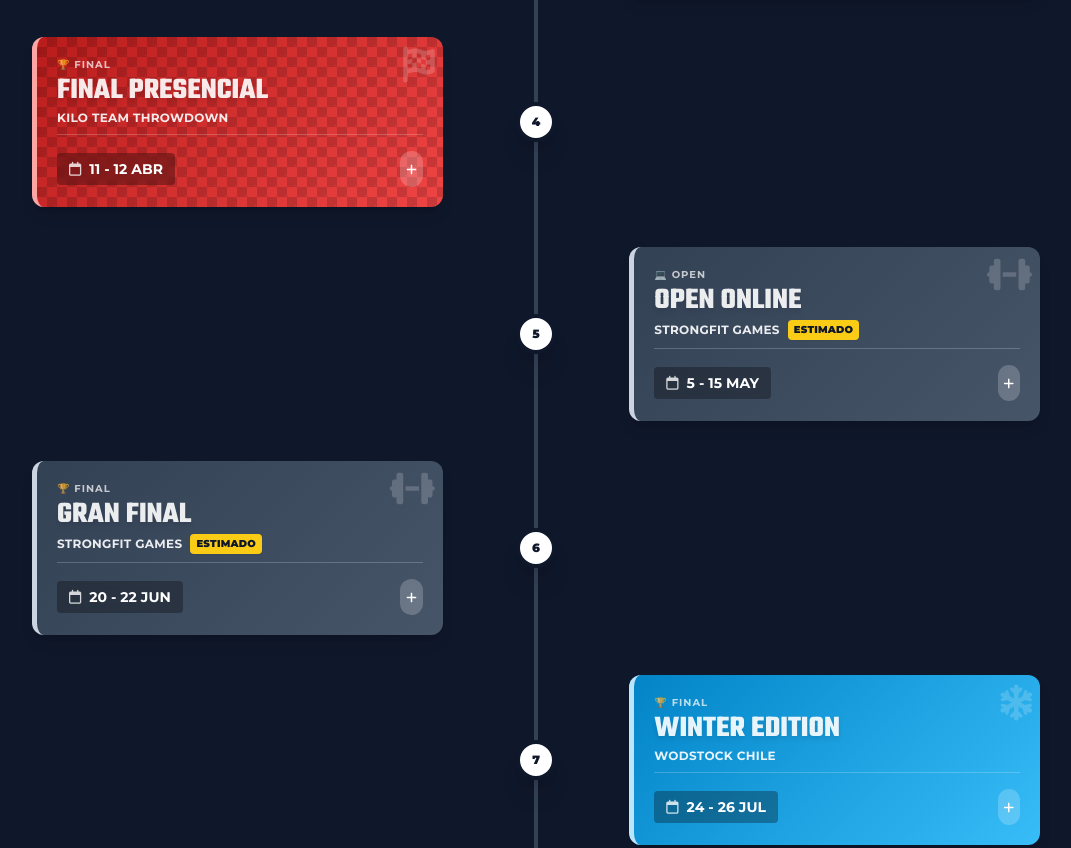
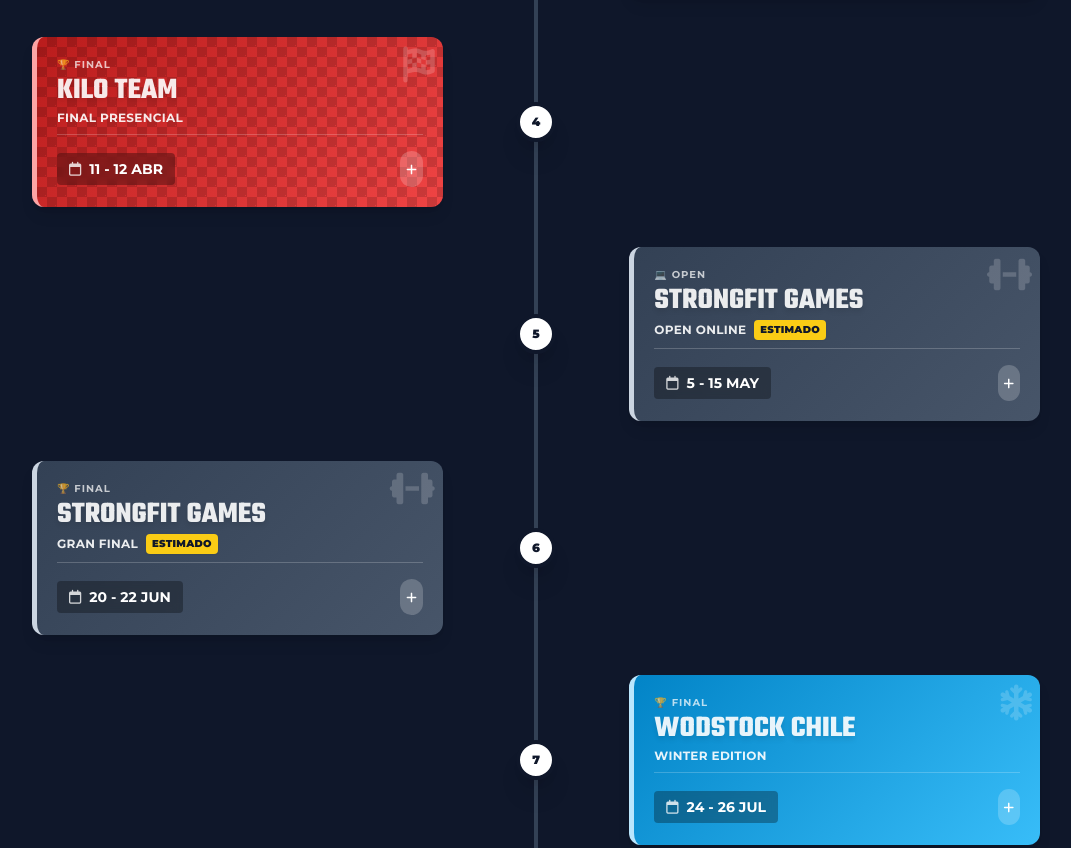
Before and after one commit to Dirkaudaz02/Competencias-CrossFit-2026, a plain HTML site: page index.html in a window 1280 px wide. Shown: the part 818-1666 px from the top of the page, without its empty margins (104-1175 px from the left). Drawn offline with nearby package versions, Linux system fonts and the light colour scheme.

Commit message:
Update index.html

```diff
--- a/index.html
+++ b/index.html
@@ -266,8 +266,8 @@
         const events = [
             {
                 id: 1,
-                org: "Kilo Team Throwdown",
-                title: "Inicio Inscripciones",
+                org: "Apertura Inscripciones",
+                title: "Kilo Team",
                 dateStart: new Date(2026, 1, 4),
                 dateEnd: new Date(2026, 1, 4),
                 type: "inscripcion",
@@ -281,8 +281,8 @@
             },
             {
                 id: 2,
-                org: "Wodstock Chile",
-                title: "Open Clasificatorio",
+                org: "Open Clasificatorio",
+                title: "Wodstock Chile",
                 dateStart: new Date(2026, 1, 26),
                 dateEnd: new Date(2026, 2, 16),
                 type: "open",
@@ -311,8 +311,8 @@
             },
             {
                 id: 4,
-                org: "Kilo Team Throwdown",
-                title: "FINAL PRESENCIAL",
+                org: "FINAL PRESENCIAL",
+                title: "Kilo Team",
                 dateStart: new Date(2026, 3, 11),
                 dateEnd: new Date(2026, 3, 12),
                 type: "final",
@@ -326,8 +326,8 @@
             },
             {
                 id: 5,
-                org: "Strongfit Games",
-                title: "Open Online",
+                org: "Open Online",
+                title: "Strongfit Games",
                 dateStart: new Date(2026, 4, 5),
                 dateEnd: new Date(2026, 4, 15),
                 type: "open",
@@ -341,8 +341,8 @@
             },
             {
                 id: 6,
-                org: "Strongfit Games",
-                title: "GRAN FINAL",
+                org: "GRAN FINAL",
+                title: "Strongfit Games",
                 dateStart: new Date(2026, 5, 20),
                 dateEnd: new Date(2026, 5, 22),
                 type: "final",
@@ -356,8 +356,8 @@
             },
             {
                 id: 7,
-                org: "Wodstock Chile",
-                title: "WINTER EDITION",
+                org: "WINTER EDITION",
+                title: "Wodstock Chile",
                 dateStart: new Date(2026, 6, 24),
                 dateEnd: new Date(2026, 6, 26),
                 type: "final",
@@ -553,7 +553,7 @@
                 dayEvents.forEach(evt => {
                     const cfg = getBrandConfig(evt.brand);
                     eventHtml += `<div onclick="openModal(${evt.id}); event.stopPropagation();" class="event-bar ${cfg.calBg} text-white shadow hover:opacity-90">
-                        ${evt.type === 'inscripcion' ? '📝' : evt.type === 'final' ? '🏆' : '💻'} ${evt.org}
+                        ${evt.type === 'inscripcion' ? '📝' : evt.type === 'final' ? '🏆' : '💻'} ${evt.title}
                     </div>`;
                 });
 
```
